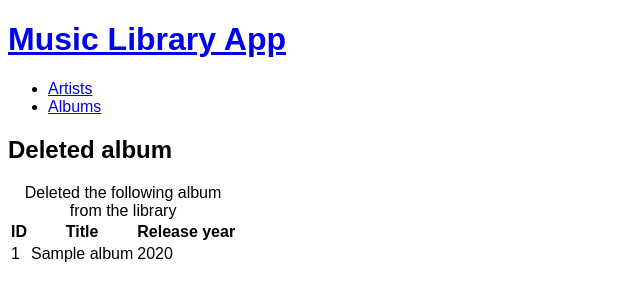
After one commit to jclwilson/makers_unit_4_web_applications_music_library, a Flask app: template templates/delete_album.html in a window 1280 px wide. The commit adds this page. Shown: the top 301 px of the page, without its empty margins (0-640 px from the left). Run offline with Flask 3, Linux system fonts and the light colour scheme; the template is opened without the code that fills it: most values are stand-ins (such as "Sample title", 1, 10 or a date in 2020).

Commit message:
Adds Delete album feature

```diff
--- a/app.py
+++ b/app.py
@@ -69,6 +69,15 @@ def add_new_album() :
     return render_template("add_album.html", album=album, errors=album.generate_errors()), 400
 
 
+@app.route("/albums/delete/<int:id>", methods=["POST"])
+def delete_album(id):
+    """Delete album of given ID"""
+    connection = get_flask_database_connection(app)
+    album_repository = AlbumRepository(connection)
+    album = album_repository.delete(id)
+    return render_template("delete_album.html", album=album), 202
+
+
 @app.route("/artists", methods=["GET"])
 def get_all_artists():
     """Returns all artists to the browser."""
--- a/lib/album_repository.py
+++ b/lib/album_repository.py
@@ -48,6 +48,7 @@ class AlbumRepository:
         album.id = row["id"]
         return album
 
-    def delete(self, id: int) -> None:
+    def delete(self, id: int) -> object:
         """Delete a row from the albums table, reflecting the given ID."""
-        self._connection.execute("DELETE FROM albums WHERE id = %s", [id])
+        rows = self._connection.execute("DELETE FROM albums WHERE id = %s RETURNING *", [id])
+        return rows[0]
--- a/templates/album.html
+++ b/templates/album.html
@@ -6,4 +6,8 @@
     <li id="album_release_year">Release year: {{ album.release_year }}</li>
     <li id="album_artist_id">Artist: <a href="{{ url_for('get_artist', id = artist.id) }}">{{ artist.name }}</a></li>
 </ul>
+<h3>Options</h3>
+<form id="album-options" method="POST" action="/albums/delete/{{ album.id }}">
+    <button type="submit" id="delete-album-button" value="" class="delete-button" name="delete-album">Delete album</button>
+</form
 {% endblock %}
--- /dev/null
+++ b/templates/delete_album.html
@@ -0,0 +1,31 @@
+{% extends 'layout.html' %}
+{% block content %}
+<h2 id="album_id">Deleted album</h2>
+{% if errors %}
+<aside id="errors">
+    <p>Whoops, there were some errors!</p>
+    <ol>
+    {% for error in errors %}
+        <li>{{ error }}</li>
+    {% endfor %}
+    </ol>
+</aside>
+{% endif %}
+<table>
+    <caption>Deleted the following album from the library</caption>
+    <thead>
+        <tr>
+            <th>ID</th>
+            <th>Title</th>
+            <th>Release year</th>
+        </tr>
+    </thead>
+    <tbody>
+        <tr>
+            <td>{{ album.id }}</td>
+            <td>{{ album.title }}</td>
+            <td>{{ album.release_year }}</td>
+        </tr>
+    </tbody>
+</table>
+{% endblock %}
```
